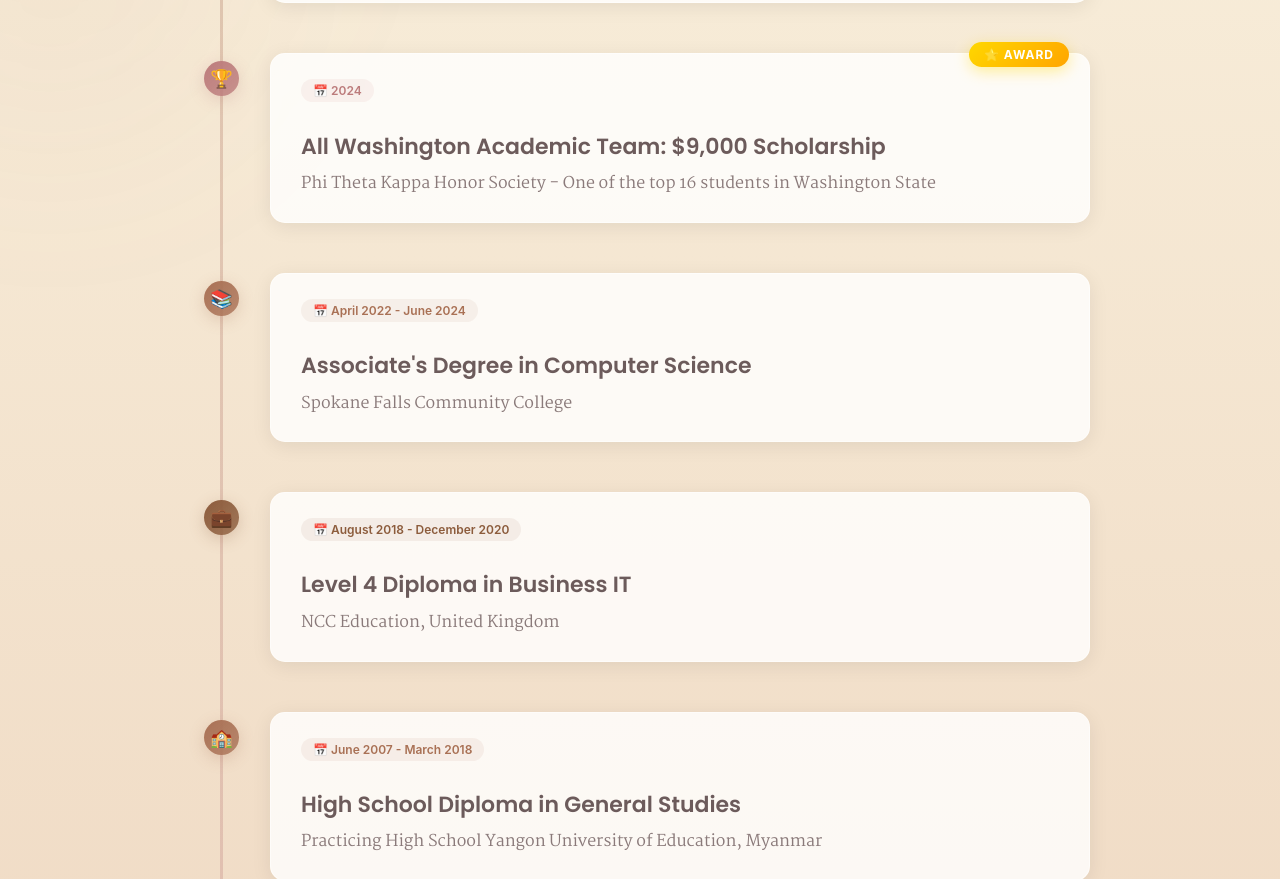
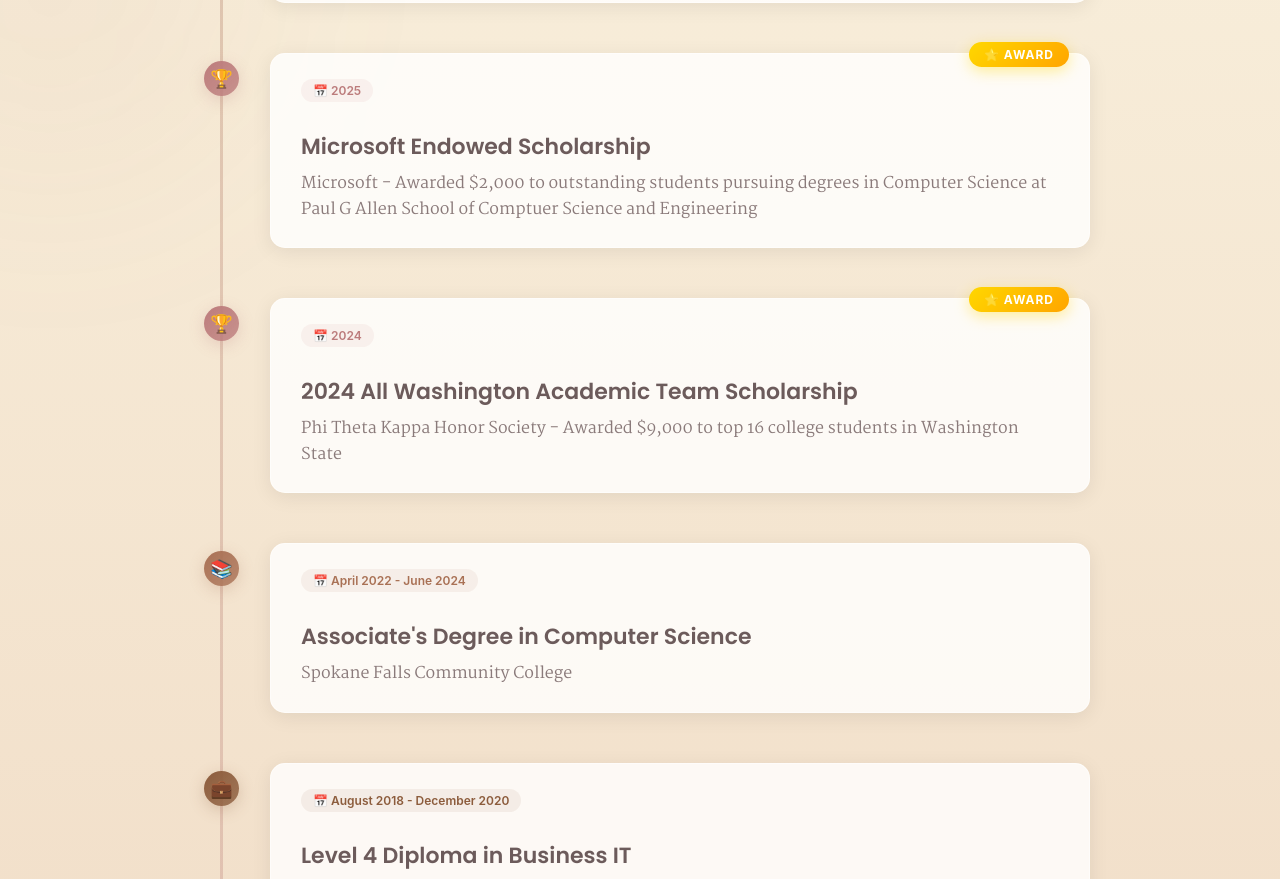
Before and after one commit to hsu01/portfolio, a React (Create React App) app: page / in a window 1280 px wide. Shown: the part 5000-5879 px from the top of the page. Built offline with nearby package versions, Linux system fonts and the light colour scheme; a web font is replaced by a local one.

Commit message:
Add one more award

```diff
--- a/src/Education.js
+++ b/src/Education.js
@@ -10,8 +10,16 @@ function Education() {
       color: "#A97155",
     },
     {
-      title: "All Washington Academic Team: $9,000 Scholarship",
-      institution: "Phi Theta Kappa Honor Society - One of the top 16 students in Washington State",
+      title: "Microsoft Endowed Scholarship",
+      institution: "Microsoft - Awarded $2,000 to outstanding students pursuing degrees in Computer Science at Paul G Allen School of Comptuer Science and Engineering",
+      date: "2025",
+      icon: "🏆",
+      color: "#BC7C7C",
+      isAward: true,
+    },
+    {
+      title: "2024 All Washington Academic Team  Scholarship",
+      institution: "Phi Theta Kappa Honor Society - Awarded $9,000 to top 16 college students in Washington State",
       date: "2024",
       icon: "🏆",
       color: "#BC7C7C",
```
